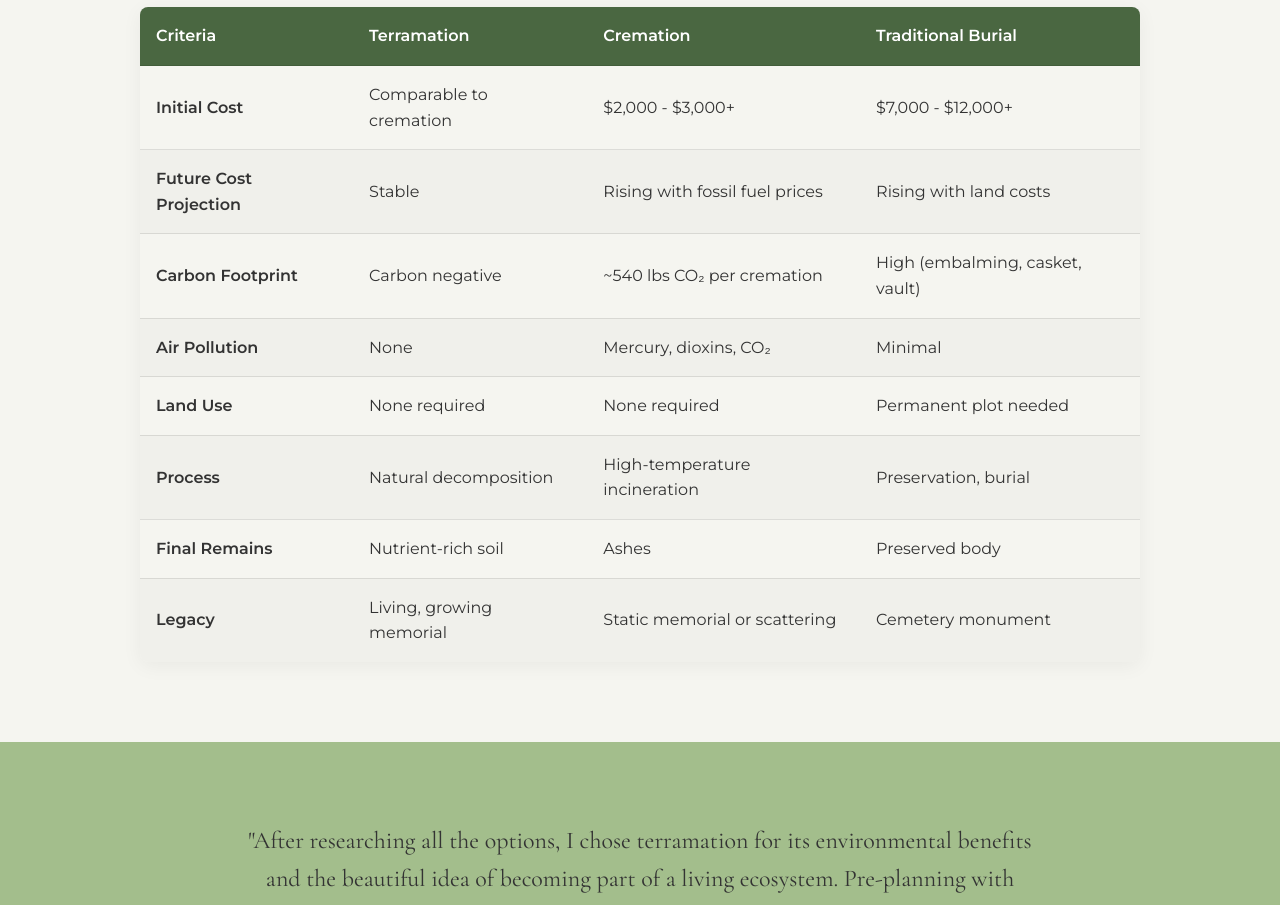
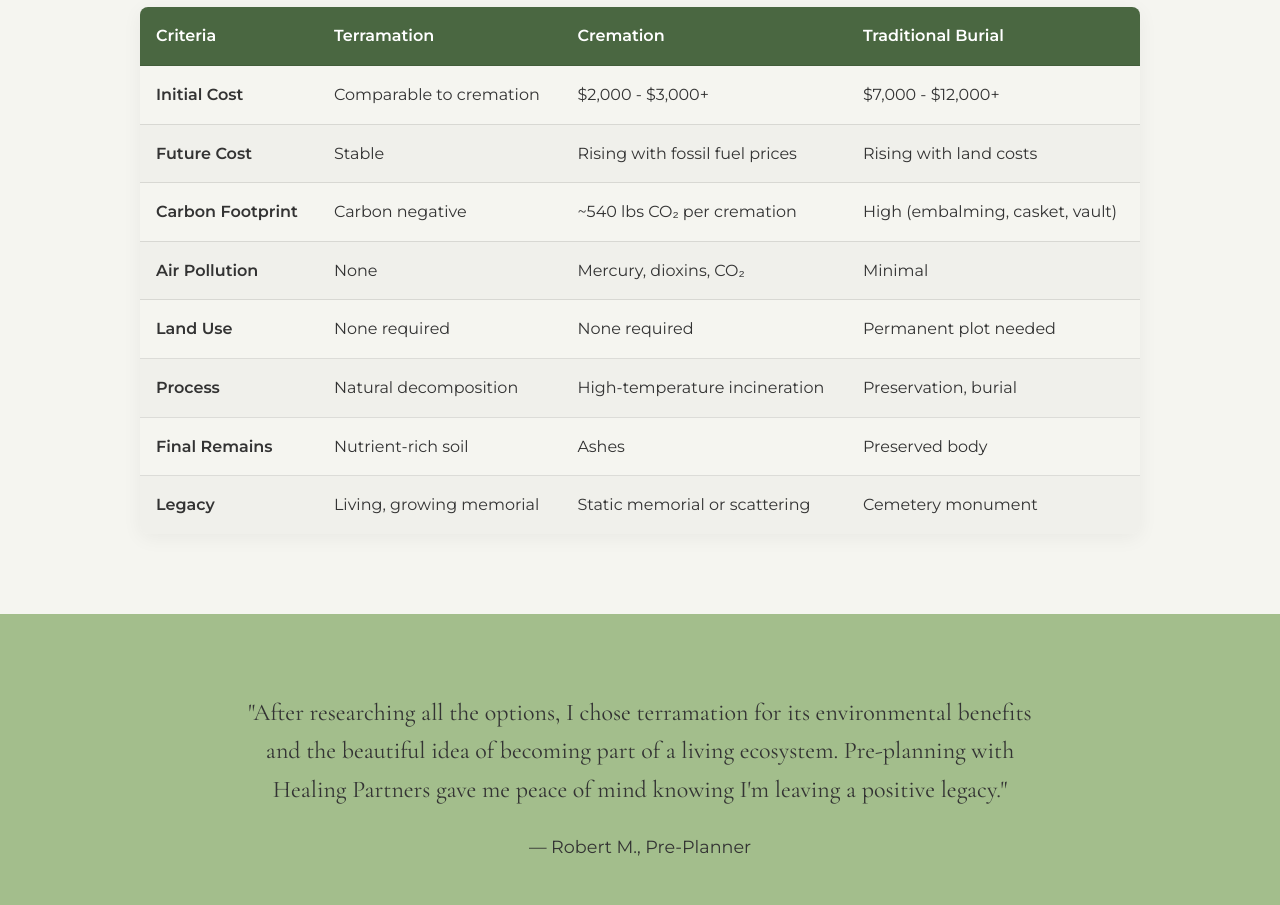
Before and after one commit to jeffsuchland/healing-partners, a React (Create React App) app: page /why-choose-terramation in a window 1280 px wide. Shown: the part 3280-4185 px from the top of the page. Built offline with nearby package versions, Linux system fonts and the light colour scheme.

Commit message:
Update WhyChoose.js

```diff
--- a/src/screens/WhyChoose.js
+++ b/src/screens/WhyChoose.js
@@ -165,7 +165,7 @@ const WhyChoose = () => {
                 <td>$7,000 - $12,000+</td>
               </tr>
               <tr>
-                <td>Future Cost Projection</td>
+                <td>Future Cost</td>
                 <td>Stable</td>
                 <td>Rising with fossil fuel prices</td>
                 <td>Rising with land costs</td>
```
